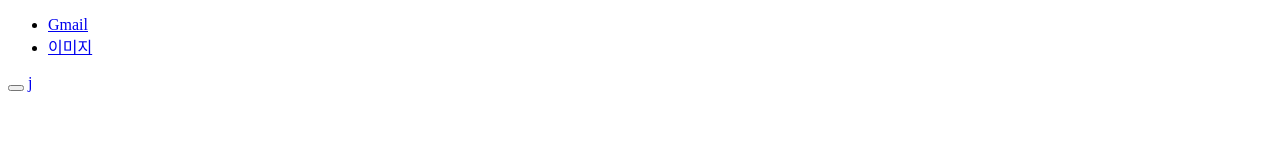
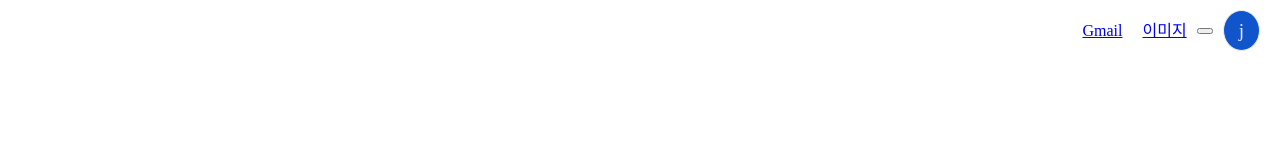
Before and after one commit to jjm2317/jiman-team, a plain HTML site: page index.html in a window 1280 px wide. Drawn offline with nearby package versions, Linux system fonts and the light colour scheme.

Commit message:
feat: contents

```diff
--- a/index.html
+++ b/index.html
@@ -3,18 +3,29 @@
 <head>
   <meta charset="UTF-8">
   <meta name="viewport" content="width=device-width, initial-scale=1.0">
+  <link rel="stylesheet" href="https://cdnjs.cloudflare.com/ajax/libs/meyer-reset/2.0/reset.min.css">
   <title>Document</title>
   <link rel="stylesheet" href="style.css">
 </head>
 <body>
-  <header>
+  <header class="header">
     <h1 class="a11yHidden">구글</h1>
-    <ul class="">
+    <ul class="user-list">
       <li><a href="#">Gmail</a></li>
       <li><a href="#">이미지</a></li>
     </ul>
-    <button type="button"></button>
-    <a href="#">j</a>
+    <button type="button">
+      <span></span>
+      <span></span>
+      <span></span>
+      <span></span>
+      <span></span>
+      <span></span>
+      <span></span>
+      <span></span>
+      <span></span>
+    </button>
+    <a class="j" href="#">j</a>
   </header>
 </body>
 </html>
--- a/style.css
+++ b/style.css
@@ -6,3 +6,40 @@
   clip: rect(0, 0, 0, 0);
   clip-path: polygon(0 0, 0 0, 0 0);
 }
+
+.header {
+  display: flex;
+  flex-flow: row nowrap;
+  justify-content: flex-end;
+  padding: 10px 20px;
+  align-items: center;
+}
+
+.user-list {
+  display: flex;
+}
+
+.user-list a {
+  display: block;
+  padding: 5px 10px;
+}
+.button {
+  width: 30px;
+  height: 30px;
+}
+.button span {
+  display: inline-block;
+  width: 5px;
+  height: 5px;
+  border: 1px solid;
+}
+.j {
+  display: block;
+  border: 1px solid;
+  padding:10px 15px;
+  border-radius: 50%;
+  font-size: 1.2rem;
+  color: #eee;
+  margin-left: 10px;
+  background-color: rgb(17, 85, 204);
+}
```
